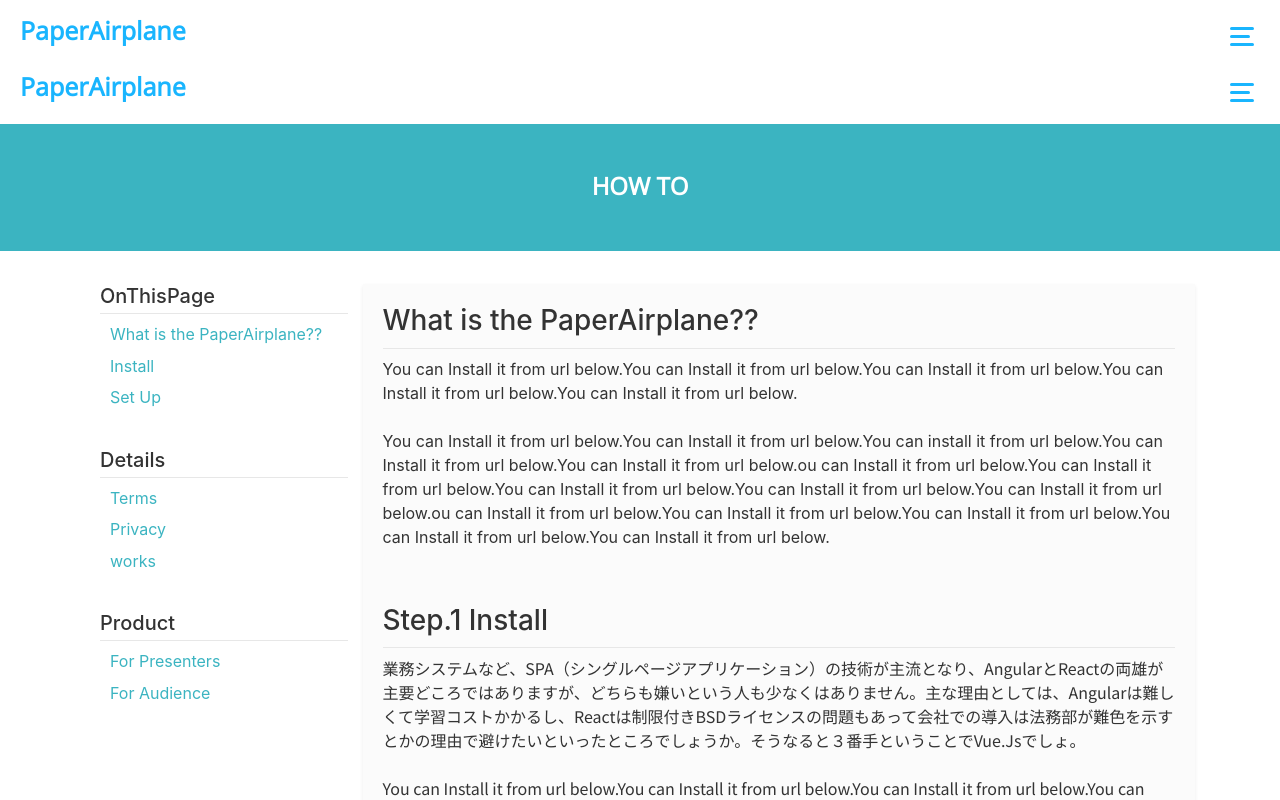
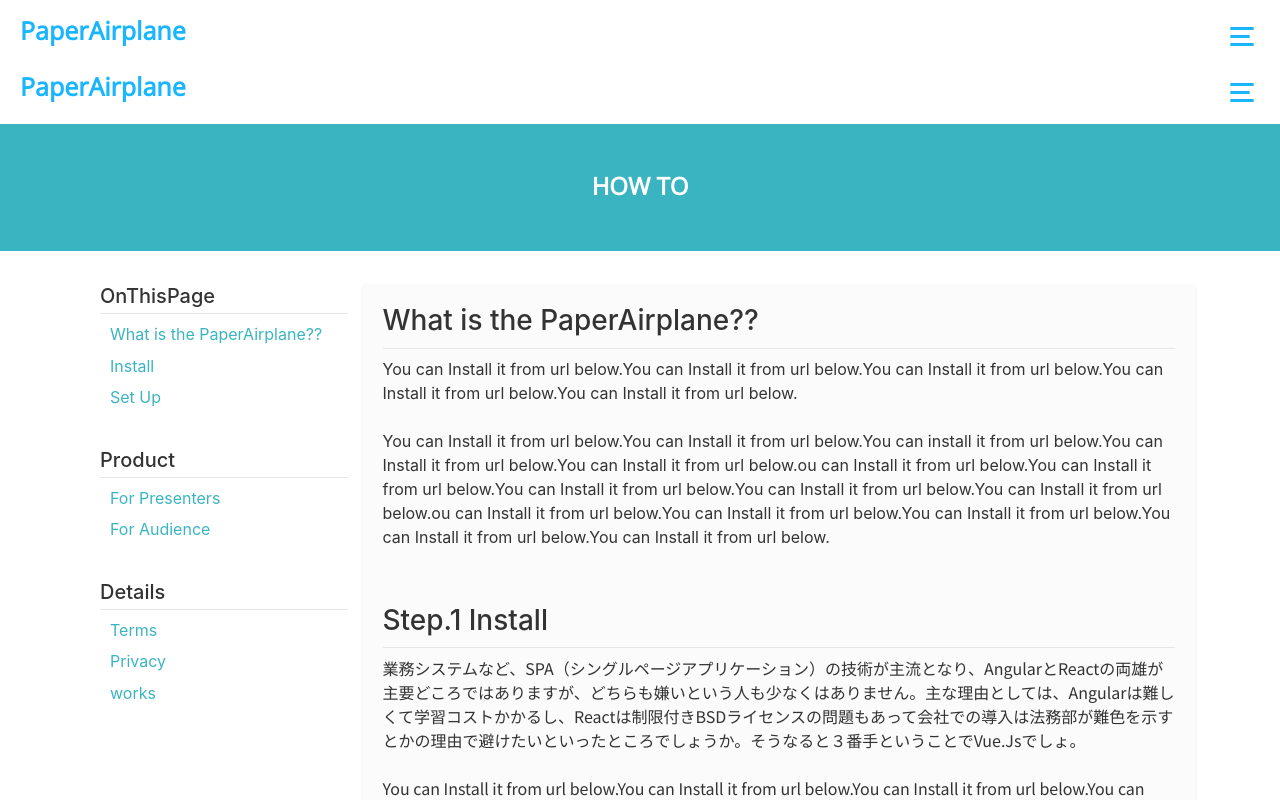
Before and after one commit to okuxxbos20/PaperAirplane, a Vue app: page /howto in a window 1280 px wide. Shown: the top 800 px of the page. Built offline with nearby package versions, Linux system fonts and the light colour scheme; what vue-js-toggle-button would draw is missing.

Commit message:
bug fixes

```diff
--- a/src/components/howto/howto.vue
+++ b/src/components/howto/howto.vue
@@ -3,25 +3,23 @@
     <Header/>
     <PageTitle title="HOW TO"/>
     <div class="container">
-
       <div class="row contents" :style="{color: BgFunc().text}">
         <div class="side col-md-3">
           <h5>OnThisPage</h5>
           <ul>
             <li v-for="words in sidebar.OnThisPage" v-bind:key="words">{{ words }}</li>
           </ul>
+          <h5>Product</h5>
+          <ul>
+            <li v-for="words in sidebar.Product" v-bind:key="words">{{ words }}</li>
+          </ul>
           <h5>Details</h5>
           <ul>
             <li v-for="words in sidebar.Details" v-bind:key="words">{{ words }}</li>
           </ul>
-          <h5>Product</h5>
-          <ul>
-            <li v-for="words in sidebar.Product" v-bind:key="words">{{ words }}</li>
-          </ul>
         </div>
         <Paper :paperTitle="sidebar" :style="{background: BgFunc().paperBackGround, color: BgFunc().text}"/>
       </div>
-
     </div>
     <Footer/>
   </div>
@@ -34,9 +32,7 @@ import PageTitle from './../child_components/pagetitle.vue';
 import Paper from './child_components/paper.vue';
 
 export default {
-  components: {
-    Header, Footer, PageTitle, Paper
-  },
+  components: { Header, Footer, PageTitle, Paper },
   data () {
     const color = this.$store.state.color;
     const light = color.lightMode;
@@ -47,9 +43,7 @@ export default {
         Details: ['Terms', 'Privacy', 'works'],
         Product: ['For Presenters', 'For Audience']
       },
-      color,
-      light,
-      dark
+      color, light, dark
     };
   },
   methods: {
--- a/src/components/index/index.vue
+++ b/src/components/index/index.vue
@@ -120,7 +120,7 @@ export default {
 <style lang="scss" scoped>
 .index {
   text-align: center;
-  padding: 56px 0 132px;
+  padding: 56px 0 137px;
   .howtoAndInstall {
     img {
       height: 200px;
```
